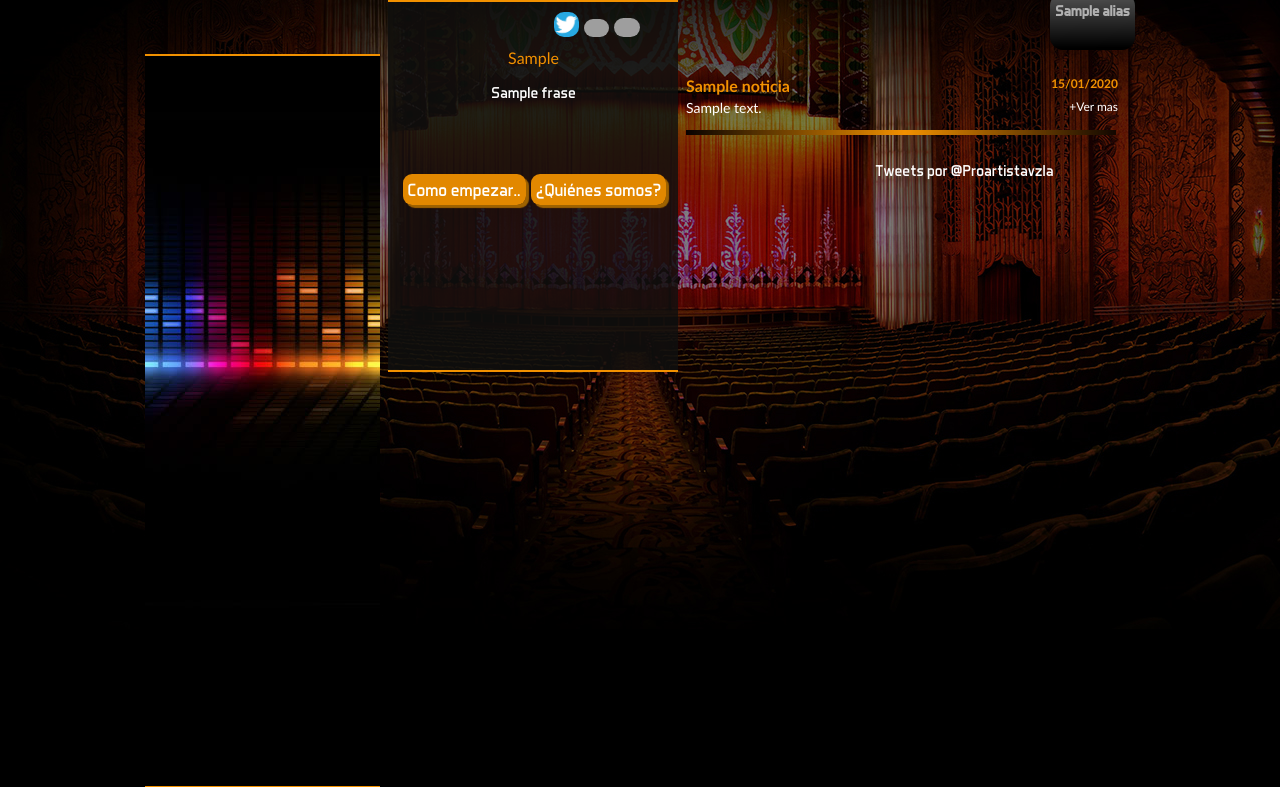
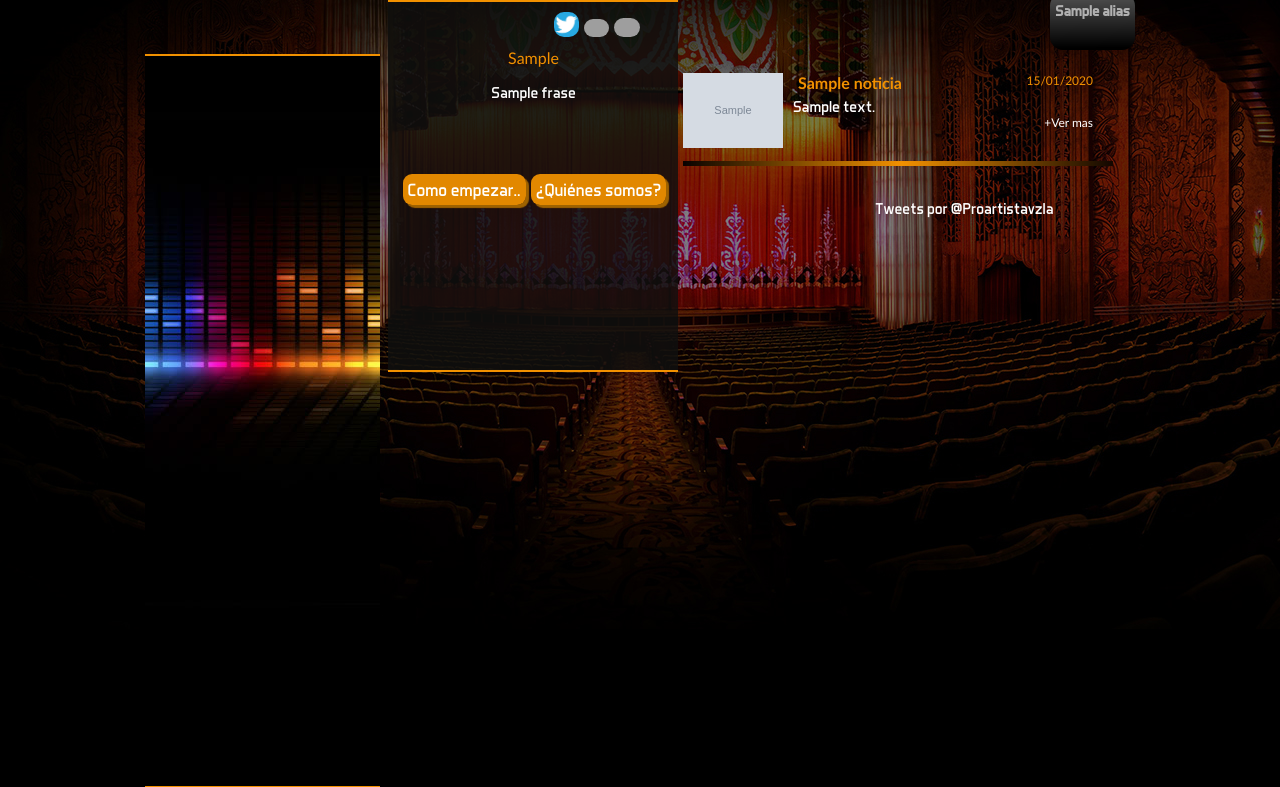
Before and after one commit to loyos/proartista, a CakePHP app: the page made by app/View/Index/index.ctp in a window 1280 px wide. Shown: the part 96-883 px from the top of the page. Run offline with PHP 8.4 and a stand-in for CakePHP, Linux system fonts and the light colour scheme; the template is opened without the code that fills it: most values are stand-ins (such as "Sample title", 1, 10 or a date in 2020); grey boxes marked "Sample" are stand-in pictures; form fields are guessed from the names that the template uses; data that the repository does not hold is empty; some libraries are stand-ins or nearby versions; grey boxes are pictures that could not be loaded.

Commit message:
agregando una foto a las noticias

```diff
--- a/app/Controller/IndexController.php
+++ b/app/Controller/IndexController.php
@@ -114,7 +114,7 @@ class IndexController extends AppController {
 		$noticia = $this->Noticia->findById($id);
 		$titulo = $noticia['Noticia']['titulo'];
 		$desc = $noticia['Noticia']['noticia'];
-		$cadena = '<span class="Fuente_Texto">'.$titulo.'</span><br><span class="Fuente_Texto" style="color: #FFF; font-weight: normal; font-size: 14px;">'.$desc.'</span>';
+		$cadena = '<div class="imagen_de_noticia"><img src="http://proartista.com.ve/img/'.$noticia['Noticia']['imagen'].'"></div>'.'<span class="Fuente_Texto">'.$titulo.'</span><br><span class="Fuente_Texto" style="color: #FFF; font-weight: normal; font-size: 14px;">'.$desc.'</span>';
 		$this->autoRender = false;
 		$this->RequestHandler->respondAs('json');
 		echo json_encode($cadena);
--- a/app/View/Index/index.ctp
+++ b/app/View/Index/index.ctp
@@ -287,36 +287,35 @@
 		),
 		array('escape' => false)
 	);?>
-	<table width="438" border="0">
 		<?php
 		$now = date('Y/m/d');
 		foreach ($noticias as $n) {
 		// $fecha = explode(' ',$i['Item']['creado']);
 		// $fecha=date("d/m/Y",strtotime($fecha[0]));
 		?>
-		<tr>
-			<td width="221" align="left" style="font-size: 12px; font-weight: bold; text-align: left; font-family: 'Arial Black', Gadget, sans-serif; color: #FFF;">
-				<span style="color: #F29100; font-weight: bold; font-family: 'Trebuchet MS', Arial, Helvetica, sans-serif; font-size: 16px;"><?php echo $n['Noticia']['titulo']?> </span>
-				<?php $timestamp = strtotime($n['Noticia']['fecha']); ?>
-				<span style="color: #F29100; float: right; font-weight: italic; font-family: 'Trebuchet MS', Arial, Helvetica, sans-serif; font-size: 12px;"><?php echo date('d/m/Y', $timestamp);?> </span>
-			</td>
-		</tr>
-		<tr>
-			<td  width="221" style="text-align: left; font-size: 14px; font-family: 'Trebuchet MS', Arial, Helvetica, sans-serif; color: #FFF;">
-			<?php echo $n['Noticia']['descripcion_breve']?>
-			<span style="color: #F29100; float: right; font-weight: italic; font-family: 'Trebuchet MS', Arial, Helvetica, sans-serif; font-size: 12px;">
-			<?php echo $this->Html->link('+Ver mas',array('action' => 'noticias',$n['Noticia']['id']))?> </span>
-			</td>
-		</tr>
-		<tr>
-			<td>
-			<?php echo $this->Html->image('linea_actual.jpg')?>
-			</td>
-		</tr>
-
+			<div class="noticias">
+				<div class="imagen_noticia">
+					<?php echo $this->Html->image($n['Noticia']['imagen'],array('width' => '100px'));?>
+				</div>
+				<div class="info_noticia">
+					<div class="arriba_noticia">
+						<span style="margin-left:15px; color: #F29100; font-weight: bold; font-family: 'Trebuchet MS', Arial, Helvetica, sans-serif; font-size: 16px;"><?php echo $n['Noticia']['titulo']?> </span>
+						<?php $timestamp = strtotime($n['Noticia']['fecha']); ?>
+						<span style="margin-right:20px; color: #F29100; float: right; font-weight: italic; font-family: 'Trebuchet MS', Arial, Helvetica, sans-serif; font-size: 12px;"><?php echo date('d/m/Y', $timestamp);?> </span>
+					</div>
+					<div class="abajo_noticia" style="margin-left:110px; width:220px; margin-top:5px;">
+						<span>
+						<?php echo $n['Noticia']['descripcion_breve']?>
+						</div>
+						<span style="margin-right:20px; color: #F29100; float: right; font-weight: italic; font-family: 'Trebuchet MS', Arial, Helvetica, sans-serif; font-size: 12px;">
+						<?php echo $this->Html->link('+Ver mas',array('action' => 'noticias',$n['Noticia']['id']))?> </span>
+					</div>
+			</div>
+			<div class="bottom_noticias" style="margin-top:10px; margin-bottom:10px">
+				<?php echo $this->Html->image('linea_actual.jpg')?>
+			</div>
 		<?php
 		} ?>
-	</table>
 </div>
 
 <div class="twitter">
--- a/app/View/Layouts/default.ctp
+++ b/app/View/Layouts/default.ctp
@@ -32,7 +32,6 @@ $cakeDescription = "ProArtista";
 		echo $this->Html->css('global');
 		echo $this->Html->script('jquery.1.9.1.min');
 		echo $this->Html->script('slides.min.jquery');
-		echo $this->Html->script('init');
 		echo $this->Html->script('tiny_mce');
 		echo $this->Html->script('ticker00');
 
--- a/app/View/Noticias/admin_index.ctp
+++ b/app/View/Noticias/admin_index.ctp
@@ -12,8 +12,9 @@
 	if (!empty($noticias)){
 		foreach ($noticias as $n) {
 			echo '<table style= " border-bottom: 1px dotted #EA8C00; padding-top: 10px; padding-bottom: 10px; background-color: #232222; border: 1px solid #444242; border-radius: 10px; padding-left: 10px;">';
-			echo '<tr style="color: #CC9900;"><td style="padding: 10px; text-align:center">Titulo</td><td style="padding: 10px; text-align:center">Descripción breve</td><td style="padding: 10px; text-align:center">Noticia</td><td style="padding: 10px; text-align:center">Acciones</td></tr>';
+			echo '<tr style="color: #CC9900;"><td style="padding: 10px; text-align:center">Imagen</td><td style="padding: 10px; text-align:center">Titulo</td><td style="padding: 10px; text-align:center">Descripción breve</td><td style="padding: 10px; text-align:center">Noticia</td><td style="padding: 10px; text-align:center">Acciones</td></tr>';
 			echo '<tr>';
+			echo '<td style="padding: 10px;">'.$this->Html->image($n['Noticia']['imagen'],array('width' => '100px')).'</td>';
 			echo '<td style="padding: 10px;">'.$n['Noticia']['titulo'].'</td>';
 			echo '<td style="width: 200px;padding: 10px;">'.$n['Noticia']['descripcion_breve'].'</td>';
 			echo '<td style="padding: 10px;">'.$n['Noticia']['noticia'][0].'...</td>';
--- a/app/webroot/css/style.css
+++ b/app/webroot/css/style.css
@@ -2,7 +2,6 @@
     font-family: 'Aero';
     src: url('fonts/Aero _Matics_Regular.ttf');
 }
-
 
 body {
 	background-image: url('../img/background.jpg');
@@ -800,6 +799,13 @@ input[type="file"] {
 	opacity: 0;
 }
 
+input[type="file"].visible {
+	cursor: pointer;
+	color: white;
+	width: 100%;
+	opacity: 1;
+}
+
 .textarea{
 	width: 200px;
 }
@@ -902,3 +908,16 @@ ul#slide_frase {
 	width: 561px;
 	margin-bottom:20px;
 }
+
+.noticias {
+	display:block;
+}
+
+.imagen_noticia {
+	float:left;
+}
+
+.imagen_de_noticia {
+	text-align:center;
+	margin-bottom:10px;
+}
```
Also changed, not shown: app/Controller/NoticiasController.php (+12 -1 lines), app/View/Index/noticias.ctp (+8 -1 lines), app/View/Noticias/admin_editar.ctp (+9 -1 lines).
